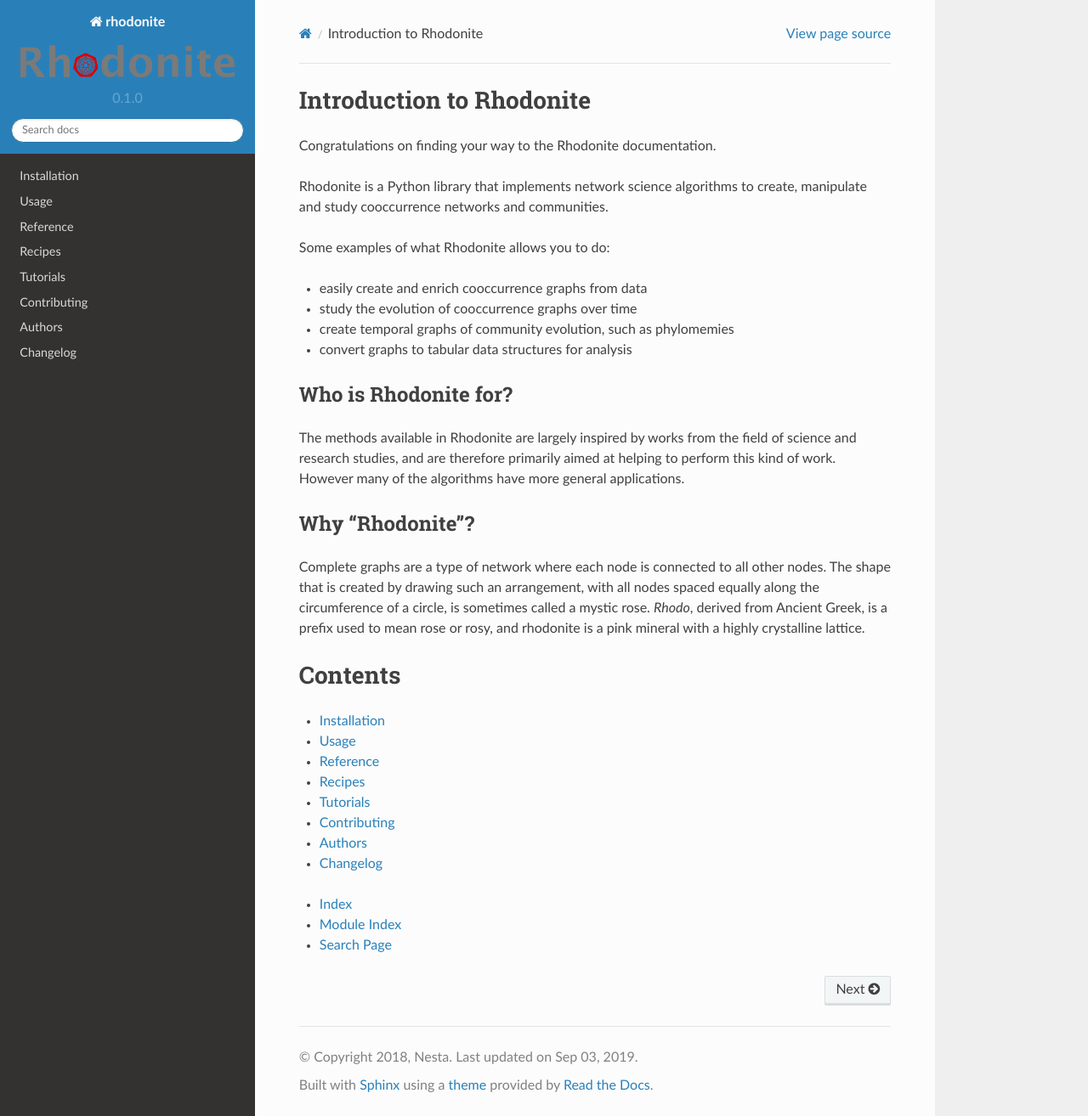
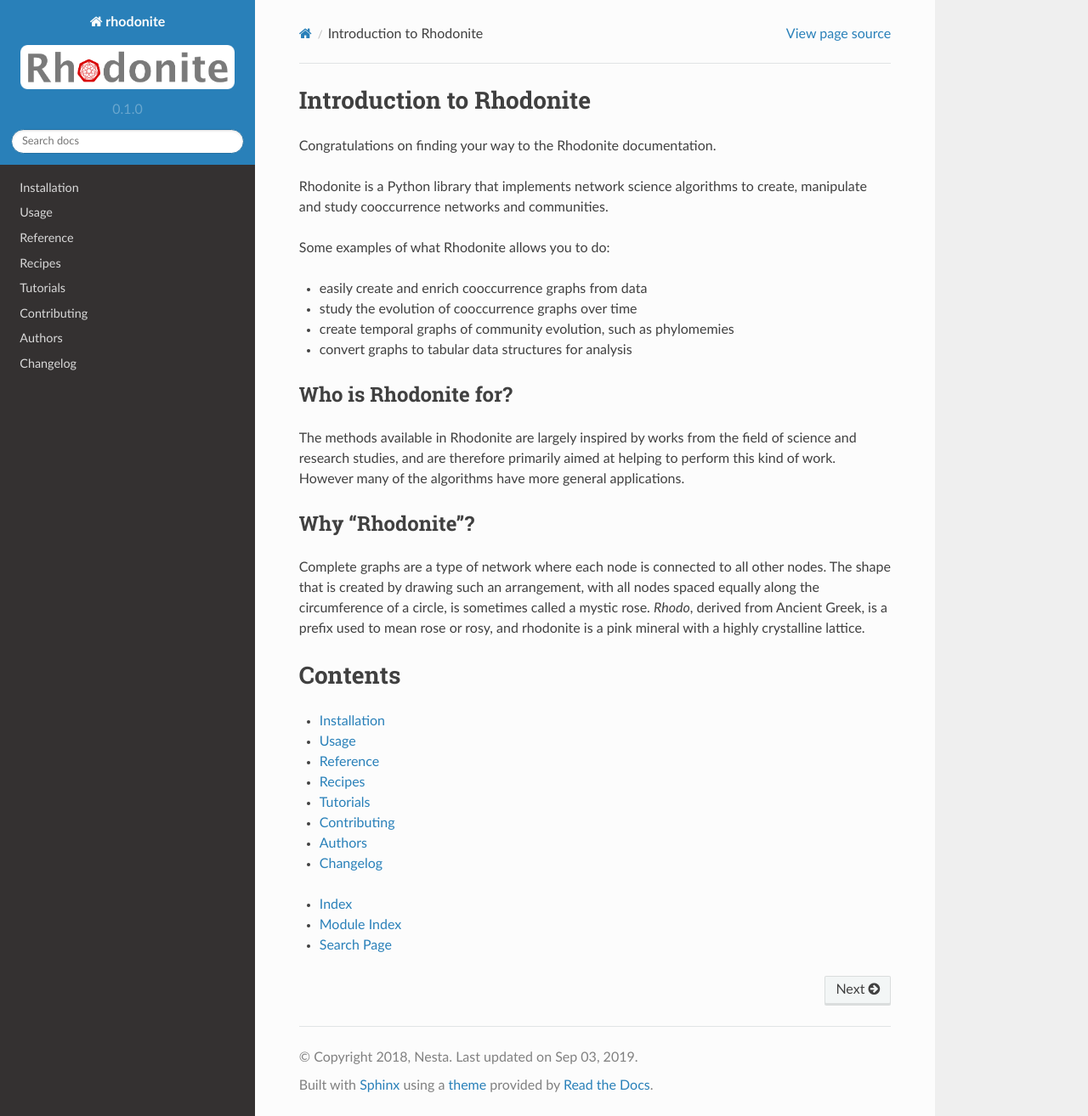
Before and after one commit to nestauk/rhodonite, a Sphinx documentation site: the page built from docs/index.rst, in a window 1280 px wide and 1314 px high. Shown: the whole window at 85% size. Built offline with Sphinx 7.4.7 and the Read the Docs theme 2.0.0, drawn with Linux system fonts in a browser that asks for light colours.

Commit message:
change logo background colour

```diff
--- a/docs/conf.py
+++ b/docs/conf.py
@@ -49,7 +49,7 @@
    '**': ['searchbox.html', 'globaltoc.html', 'sourcelink.html'],
 }
 html_short_title = '%s-%s' % (project, version)
-html_logo = '../img/rhodonite_500_77.png'
+html_logo = '../img/rhodonite_docs_logo.png'
 
 napoleon_use_ivar = True
 napoleon_use_rtype = False
```
Also changed, not shown: img/rhodonite_docs_logo.png (added).
